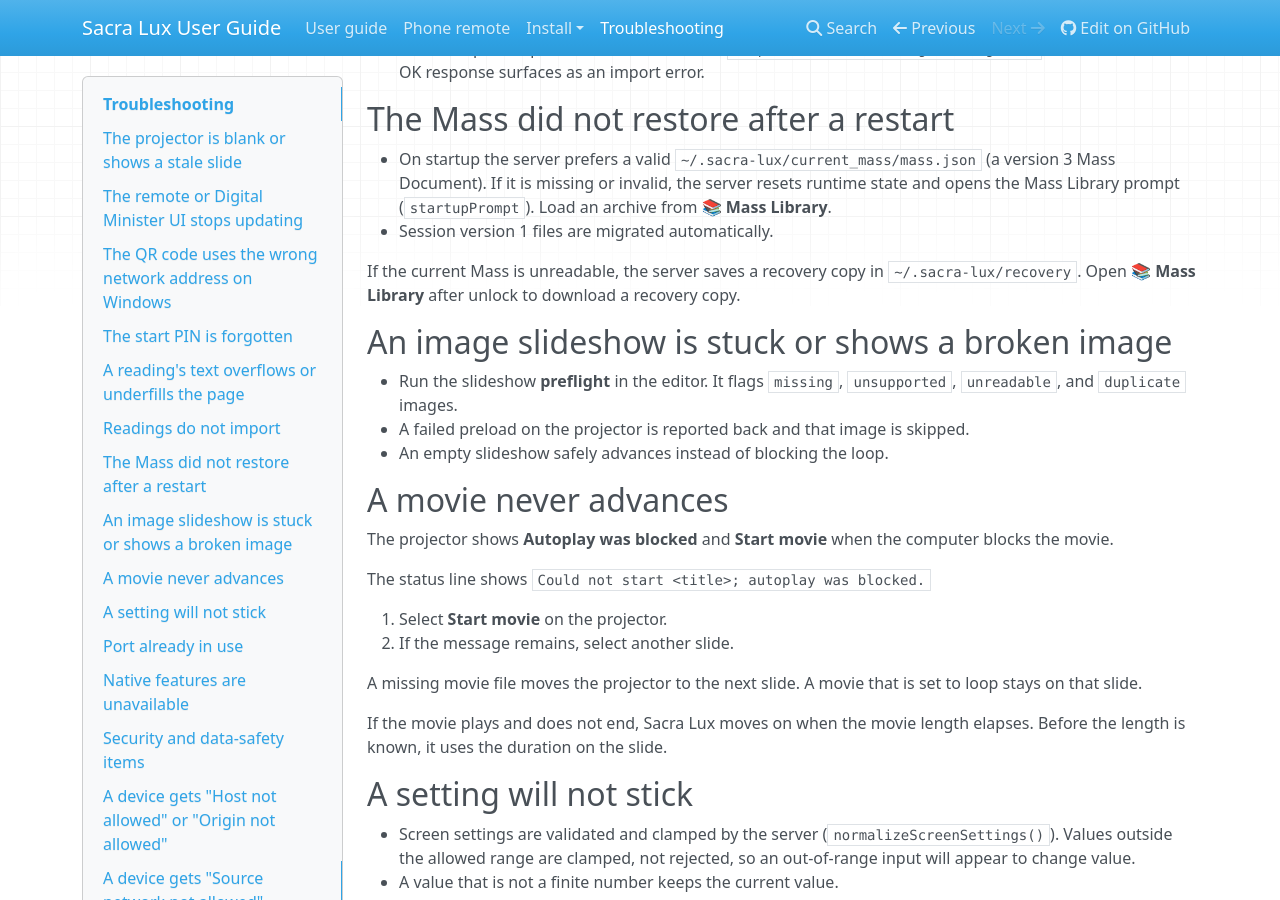
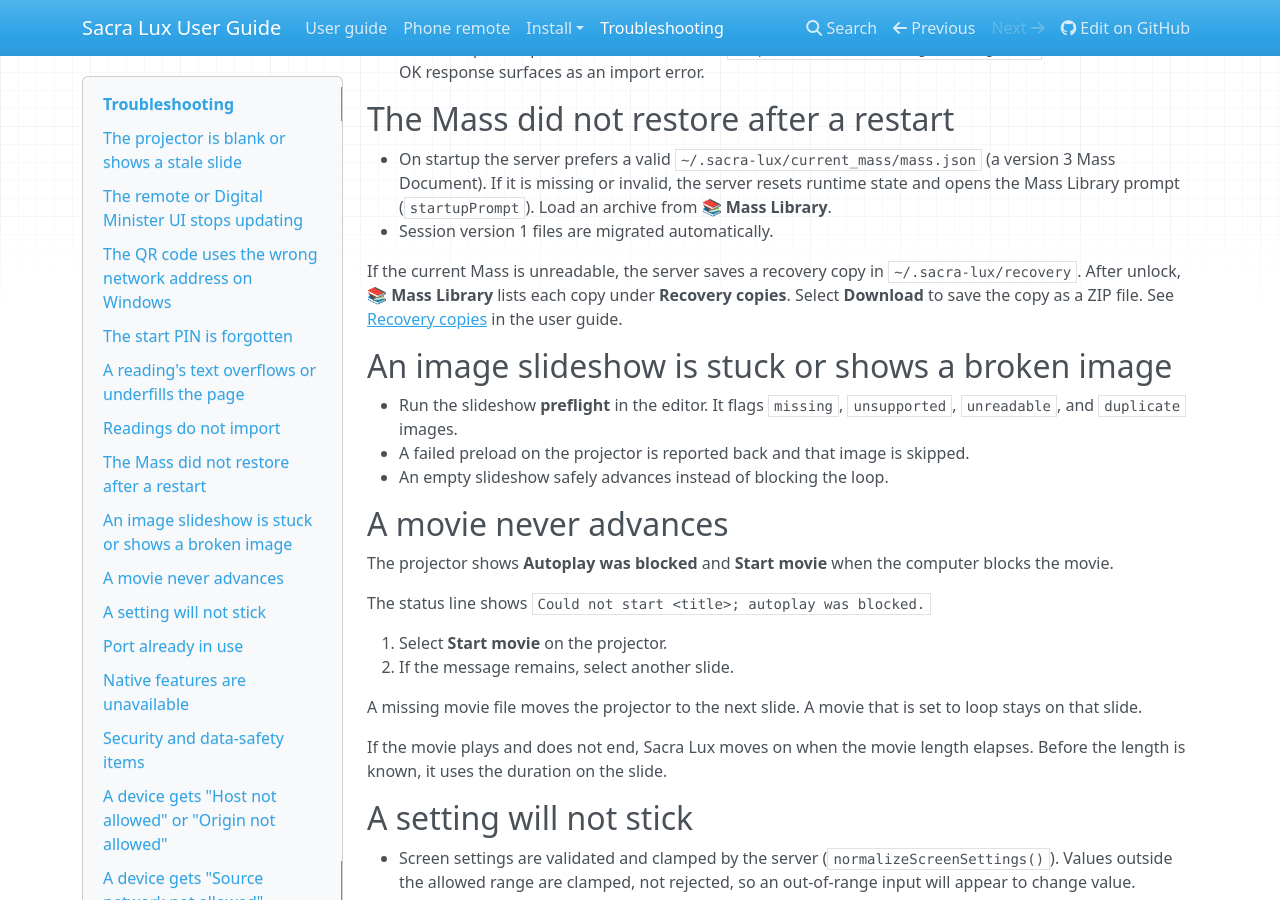
Before and after one commit to Saint-Therese-Of-Lisieux-Parish/sacra_lux, an MkDocs documentation site: the page built from docs/troubleshooting.md, in a window 1280 px wide and 900 px high, scrolled down 1327 px. Built offline with MkDocs 1.6.1, drawn with Linux system fonts in a browser that asks for light colours; nearby versions of some CDN libraries.

Commit message:
docs(user-guide): link recovery copy steps from troubleshooting
The troubleshooting text names no label for the recovery copy list or
the download button.

Name the Recovery copies heading and the Download button, and link to the user guide.

Persona: Digital Minister

Files:
- modified: docs/troubleshooting.md

Verified against: sacra-lux/public/app.html (refreshMassHistory)

Refs #916

Co-Authored-By: Claude Sonnet 5.5 <noreply@anthropic.com>

```diff
--- a/docs/troubleshooting.md
+++ b/docs/troubleshooting.md
@@ -72,7 +72,9 @@ Settings** under **Remote address**.
 - Session version 1 files are migrated automatically.
 
 If the current Mass is unreadable, the server saves a recovery copy in `~/.sacra-lux/recovery`.
-Open **📚 Mass Library** after unlock to download a recovery copy.
+After unlock, **📚 Mass Library** lists each copy under **Recovery copies**.
+Select **Download** to save the copy as a ZIP file.
+See [Recovery copies](user-guide.md#recovery-copies) in the user guide.
 
 ## An image slideshow is stuck or shows a broken image
 
```
